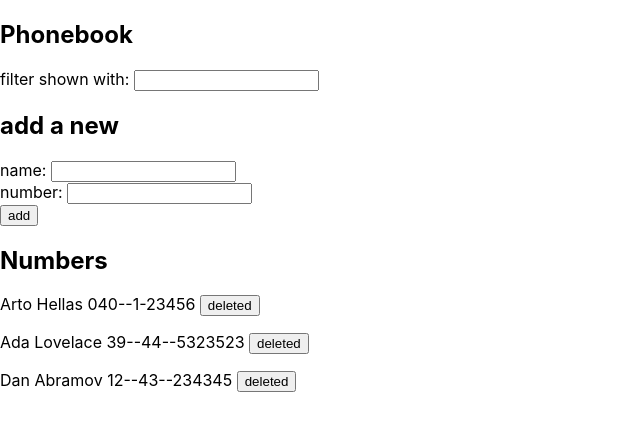
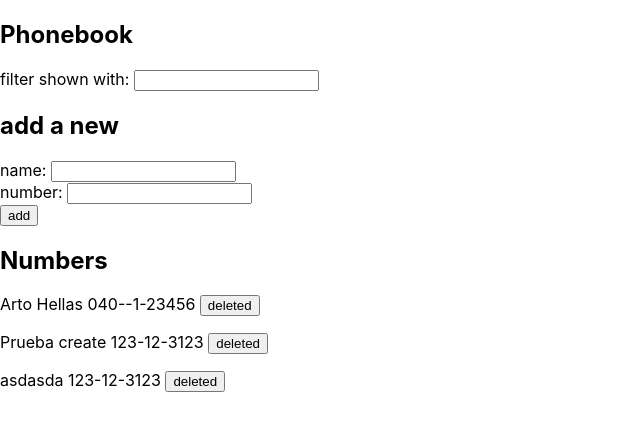
Before and after one commit to ablancoa/course-fullStack, a React (Create React App) app in the folder part2/telephone-guide/: page / in a window 1280 px wide. Shown: the top 430 px of the page, without its empty margins (0-640 px from the left). Built offline with nearby package versions, Linux system fonts and the light colour scheme; data requests are answered from the project's data file.

Commit message:
[ADD] 2.17 telephon-guide step9

```diff
--- a/part2/telephone-guide/db.json
+++ b/part2/telephone-guide/db.json
@@ -6,14 +6,14 @@
       "id": 1
     },
     {
-      "name": "Ada Lovelace",
-      "number": "39-44-5323523",
-      "id": 2
+      "name": "Prueba create",
+      "number": "123123123",
+      "id": 4
     },
     {
-      "name": "Dan Abramov",
-      "number": "12-43-234345",
-      "id": 3
+      "name": "asdasda",
+      "number": "123123123",
+      "id": 5
     }
   ]
 }
--- a/part2/telephone-guide/src/App.js
+++ b/part2/telephone-guide/src/App.js
@@ -9,7 +9,7 @@ const App = () => {
   const [nameToShow, setNameToShow] = useState([])
 
   const URL = 'http://localhost:3001/persons'
-  const {getContacts} = phoneList
+  const {getContacts, deleteContact} = phoneList
 
   useEffect(() => {
     getContacts(URL)
@@ -20,6 +20,14 @@ const App = () => {
   const handleFilter = (event) => {
     const filteredName = [...persons].filter(person =>(person.name).toLowerCase().includes((event.target.value).toLowerCase()))
     setNameToShow(filteredName);
+  }
+
+  const handleDelete = (id) => {
+    if (window.confirm('Delete contact')){
+      phoneList.deleteContact(URL, id)
+      .then(setPersons(persons.filter(contact => contact.id !== id)))
+      .catch(error => console.log(error))
+    }
   }
 
   const listToShow = nameToShow.length !== 0 ? nameToShow : persons
@@ -33,7 +41,7 @@ const App = () => {
         <h2>add a new</h2>
         <PersonForm persons={persons} setPersons={setPersons} baseURL={URL}/>
         <h2>Numbers</h2>
-        <Persons listToShow={listToShow} baseURL={URL}/>
+        <Persons listToShow={listToShow} baseURL={URL} handleDelete={handleDelete}/>
       </>}
     </div>
   )
--- a/part2/telephone-guide/src/components/PersonForm.js
+++ b/part2/telephone-guide/src/components/PersonForm.js
@@ -8,6 +8,7 @@ export default function PersonForm({persons, setPersons, baseURL}) {
 
   const addToPhonelist = (person) => {
     phoneList.addContact(baseURL, person)
+    .then(newPerson => setPersons(persons.concat(newPerson)))
     .catch(error => console.log(error))
   }
 
@@ -26,7 +27,7 @@ export default function PersonForm({persons, setPersons, baseURL}) {
     }
     else{
       addToPhonelist(newPerson)
-      setPersons(persons.concat(newPerson))
+
     }
   }
 
--- a/part2/telephone-guide/src/components/Persons.js
+++ b/part2/telephone-guide/src/components/Persons.js
@@ -1,13 +1,7 @@
 import React from 'react';
-import phoneList from '../services/phoneList';
 
-export default function Persons({listToShow, baseURL}) {
-  const handleDelete = (id) => {
-    if (window.confirm('Delete contact')){
-      phoneList.deleteContact(baseURL, id)
-      .then(status => console.log(status))
-    }
-  }
+export default function Persons({listToShow, handleDelete}) {
+
   return (
     <div>
       {listToShow.map((person) => (
```
